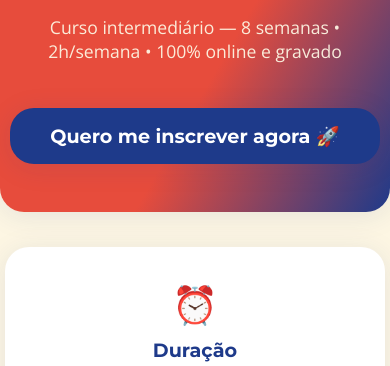
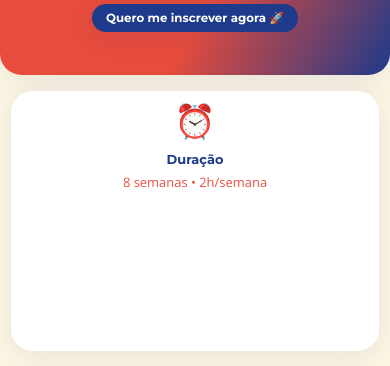
Before and after one commit to mgdossantos/pythonParaAnaliseDeDados, a plain HTML site: page index.html in a window 390 px wide. Shown: the part 220-586 px from the top of the page. Drawn offline with nearby package versions, Linux system fonts and the light colour scheme.

Commit message:
update responsivo

```diff
--- a/index.html
+++ b/index.html
@@ -14,6 +14,14 @@
       --border-radius: 1.5rem;
       --shadow: 0 4px 28px rgba(30,58,138,0.10);
       --gradient: linear-gradient(120deg, var(--main-red) 60%, var(--main-blue) 100%);
+    }
+    html {
+      box-sizing: border-box;
+      scroll-behavior: smooth;
+      font-size: 100%;
+    }
+    *, *:before, *:after {
+      box-sizing: inherit;
     }
     body {
       background: var(--main-bg);
@@ -345,6 +353,15 @@
       box-shadow: 0 -2px 13px rgba(231,76,60,0.09);
     }
 
+    /* Responsividade */
+    @media (max-width: 1200px) {
+      .container { max-width: 95vw; }
+      .about-section, .price-section { max-width: 98vw; }
+    }
+    @media (max-width: 1024px) {
+      .header-title { font-size: 3rem; }
+      .about-section, .price-section { max-width: 99vw; }
+    }
     @media (max-width: 800px) {
       .cards, .bonus-cards, .about-content, .price-cards { flex-direction: column; }
       .container { padding: 0 0.3rem;}
@@ -353,6 +370,37 @@
       .price-section { padding: 1.2rem 0.6rem;}
       section { padding: 2.2rem 0;}
       .header-title { font-size: 2.3rem; }
+      .about-avatar { width: 95px; height: 95px;}
+      .timeline-step, .card, .bonus-card, .price-card {
+        padding: 1.2rem 0.8rem;
+        min-width: 0;
+        max-width: 100%;
+      }
+      h2 { font-size: 1.5rem; }
+    }
+    @media (max-width: 600px) {
+      html { font-size: 90%; }
+      .header-title { font-size: 1.42rem; }
+      .header-sub,
+      .header-desc { font-size: 1rem; }
+      .main-btn, button { font-size: 1rem; padding: 0.7rem 1.3rem;}
+      .about-avatar { width: 60px; height: 60px;}
+      .timeline-step, .card, .bonus-card, .price-card {
+        padding: 0.7rem 0.4rem;
+      }
+      section { padding: 1.1rem 0;}
+      .cta-section, .price-section, .about-section, .project-section { border-radius: 1rem; }
+      footer { border-radius: 1rem 1rem 0 0; }
+    }
+    @media (max-width: 420px) {
+      .header-title { font-size: 1rem; }
+      .container { padding: 0 0.1rem; }
+      .about-info h3 { font-size: 1rem;}
+      .about-info p { font-size: 0.85rem;}
+      .timeline-step ul { font-size: 0.89rem;}
+      .card-title, .bonus-card .card-title { font-size: 0.9rem;}
+      .card-text, .bonus-card .card-text { font-size: 0.9rem;}
+      .main-btn, button { font-size: 0.82rem; padding: 0.5rem 1rem;}
     }
   </style>
 </head>
```
